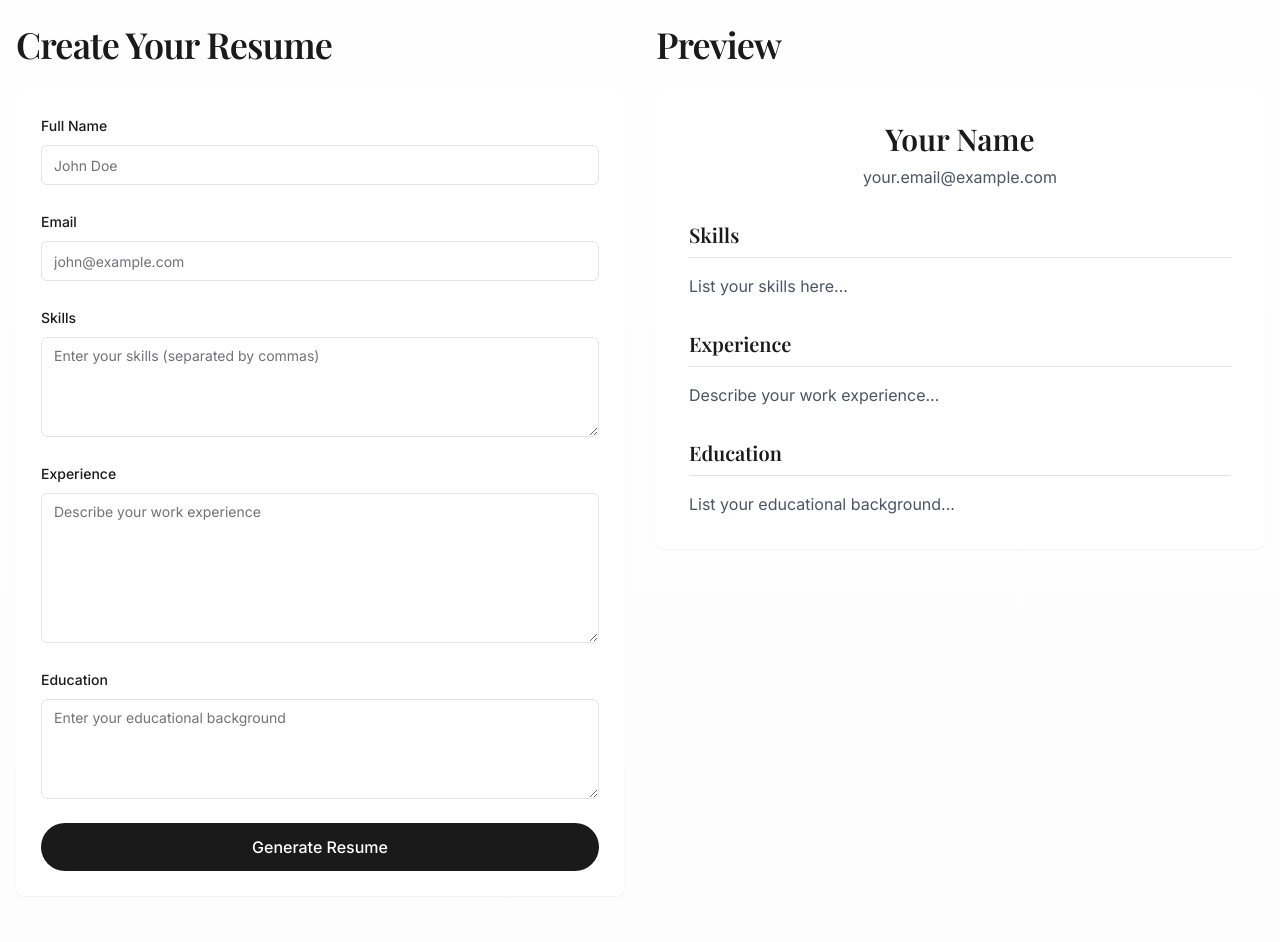
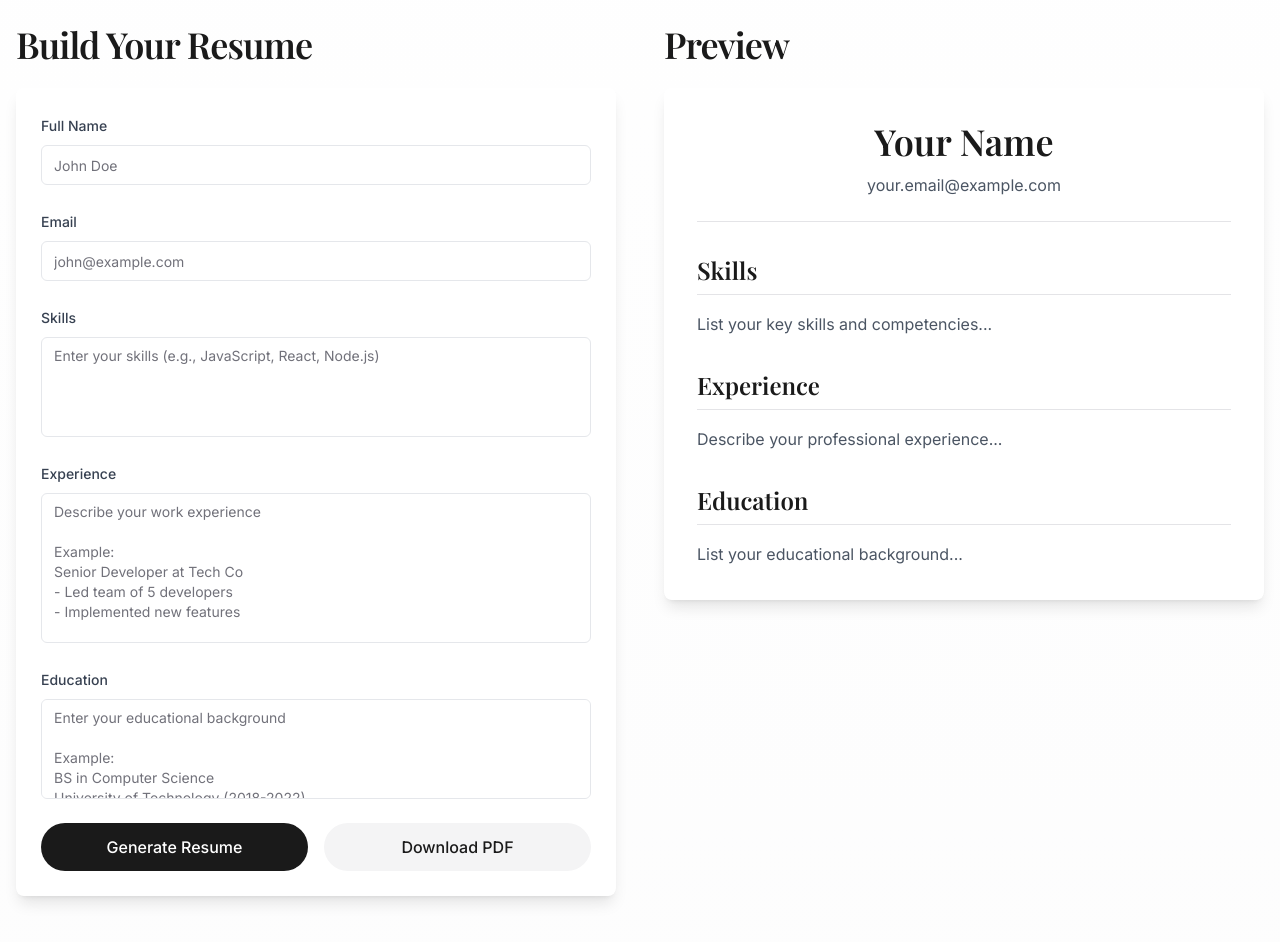
Before and after one commit to SreeAdithya123/smart-portfolio-crafter, a React (Vite) app: page / in a window 1280 px wide. Shown: the part 600-1542 px from the top of the page. Built offline with nearby package versions, Linux system fonts and the light colour scheme.

Commit message:
Implement resume maker website
This commit implements a website similar to the one found at https://github.com/SreeAdithya123/resume-maker.git.  The specific implementation details may vary.

```diff
--- a/src/components/ResumeForm.tsx
+++ b/src/components/ResumeForm.tsx
@@ -25,75 +25,83 @@ export const ResumeForm = () => {
   };
 
   return (
-    <Card className="p-6 glass-card animate-in">
+    <Card className="p-6 glass-card shadow-lg animate-in">
       <form className="space-y-6">
         <div className="space-y-2">
-          <Label htmlFor="fullName">Full Name</Label>
+          <Label htmlFor="fullName" className="text-gray-700">Full Name</Label>
           <Input
             id="fullName"
             name="fullName"
             value={formData.fullName}
             onChange={handleChange}
-            className="bg-white/50"
+            className="bg-white/50 border-gray-200 focus:border-primary"
             placeholder="John Doe"
           />
         </div>
 
         <div className="space-y-2">
-          <Label htmlFor="email">Email</Label>
+          <Label htmlFor="email" className="text-gray-700">Email</Label>
           <Input
             id="email"
             name="email"
             type="email"
             value={formData.email}
             onChange={handleChange}
-            className="bg-white/50"
+            className="bg-white/50 border-gray-200 focus:border-primary"
             placeholder="john@example.com"
           />
         </div>
 
         <div className="space-y-2">
-          <Label htmlFor="skills">Skills</Label>
+          <Label htmlFor="skills" className="text-gray-700">Skills</Label>
           <Textarea
             id="skills"
             name="skills"
             value={formData.skills}
             onChange={handleChange}
-            className="bg-white/50 min-h-[100px]"
-            placeholder="Enter your skills (separated by commas)"
+            className="bg-white/50 border-gray-200 focus:border-primary min-h-[100px] resize-none"
+            placeholder="Enter your skills (e.g., JavaScript, React, Node.js)"
           />
         </div>
 
         <div className="space-y-2">
-          <Label htmlFor="experience">Experience</Label>
+          <Label htmlFor="experience" className="text-gray-700">Experience</Label>
           <Textarea
             id="experience"
             name="experience"
             value={formData.experience}
             onChange={handleChange}
-            className="bg-white/50 min-h-[150px]"
-            placeholder="Describe your work experience"
+            className="bg-white/50 border-gray-200 focus:border-primary min-h-[150px] resize-none"
+            placeholder="Describe your work experience&#10;&#10;Example:&#10;Senior Developer at Tech Co&#10;- Led team of 5 developers&#10;- Implemented new features"
           />
         </div>
 
         <div className="space-y-2">
-          <Label htmlFor="education">Education</Label>
+          <Label htmlFor="education" className="text-gray-700">Education</Label>
           <Textarea
             id="education"
             name="education"
             value={formData.education}
             onChange={handleChange}
-            className="bg-white/50 min-h-[100px]"
-            placeholder="Enter your educational background"
+            className="bg-white/50 border-gray-200 focus:border-primary min-h-[100px] resize-none"
+            placeholder="Enter your educational background&#10;&#10;Example:&#10;BS in Computer Science&#10;University of Technology (2018-2022)"
           />
         </div>
 
-        <button
-          type="submit"
-          className="w-full px-8 py-3 rounded-full bg-primary text-white font-medium hover:bg-primary/90 transition-colors"
-        >
-          Generate Resume
-        </button>
+        <div className="flex gap-4">
+          <button
+            type="submit"
+            className="flex-1 px-8 py-3 rounded-full bg-primary text-white font-medium hover:bg-primary/90 transition-colors"
+          >
+            Generate Resume
+          </button>
+          <button
+            type="button"
+            className="flex-1 px-8 py-3 rounded-full bg-secondary text-primary font-medium hover:bg-secondary/80 transition-colors"
+          >
+            Download PDF
+          </button>
+        </div>
       </form>
     </Card>
   );
--- a/src/components/ResumePreview.tsx
+++ b/src/components/ResumePreview.tsx
@@ -13,32 +13,32 @@ interface ResumePreviewProps {
 
 export const ResumePreview = ({ data }: ResumePreviewProps) => {
   return (
-    <Card className="p-8 glass-card animate-in print:shadow-none">
+    <Card className="p-8 glass-card shadow-lg animate-in print:shadow-none">
       <div className="max-w-2xl mx-auto space-y-8">
-        <div className="text-center">
-          <h1 className="text-3xl font-display font-semibold mb-2">{data.fullName || "Your Name"}</h1>
+        <div className="text-center border-b pb-6">
+          <h1 className="text-4xl font-display font-semibold mb-3">{data.fullName || "Your Name"}</h1>
           <p className="text-gray-600">{data.email || "your.email@example.com"}</p>
         </div>
 
         <div>
-          <h2 className="text-xl font-display font-semibold mb-4 pb-2 border-b">Skills</h2>
-          <p className="text-gray-600">
-            {data.skills || "List your skills here..."}
+          <h2 className="text-2xl font-display font-semibold mb-4 pb-2 border-b text-primary">Skills</h2>
+          <p className="text-gray-600 leading-relaxed">
+            {data.skills || "List your key skills and competencies..."}
           </p>
         </div>
 
         <div>
-          <h2 className="text-xl font-display font-semibold mb-4 pb-2 border-b">Experience</h2>
-          <p className="text-gray-600 whitespace-pre-line">
-            {data.experience || "Describe your work experience..."}
-          </p>
+          <h2 className="text-2xl font-display font-semibold mb-4 pb-2 border-b text-primary">Experience</h2>
+          <div className="text-gray-600 whitespace-pre-line leading-relaxed">
+            {data.experience || "Describe your professional experience..."}
+          </div>
         </div>
 
         <div>
-          <h2 className="text-xl font-display font-semibold mb-4 pb-2 border-b">Education</h2>
-          <p className="text-gray-600 whitespace-pre-line">
+          <h2 className="text-2xl font-display font-semibold mb-4 pb-2 border-b text-primary">Education</h2>
+          <div className="text-gray-600 whitespace-pre-line leading-relaxed">
             {data.education || "List your educational background..."}
-          </p>
+          </div>
         </div>
       </div>
     </Card>
--- a/src/pages/Index.tsx
+++ b/src/pages/Index.tsx
@@ -18,14 +18,14 @@ const Index = () => {
       <Hero />
 
       <div className="container px-4 mx-auto py-16">
-        <div className="grid lg:grid-cols-2 gap-8">
+        <div className="grid lg:grid-cols-2 gap-12">
           <div className="space-y-6">
-            <h2 className="h2">Create Your Resume</h2>
+            <h2 className="h2 text-primary">Build Your Resume</h2>
             <ResumeForm />
           </div>
 
           <div className="space-y-6">
-            <h2 className="h2">Preview</h2>
+            <h2 className="h2 text-primary">Preview</h2>
             <ResumePreview data={resumeData} />
           </div>
         </div>
```
